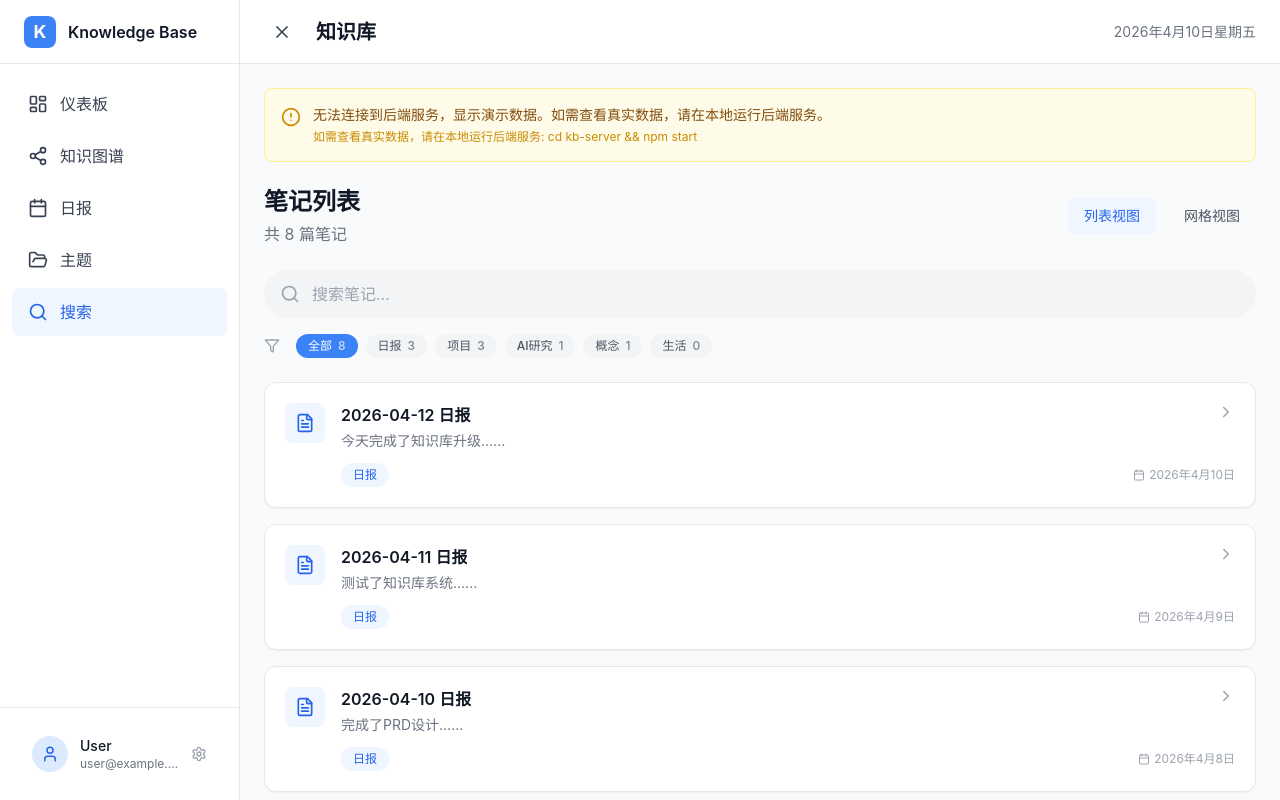
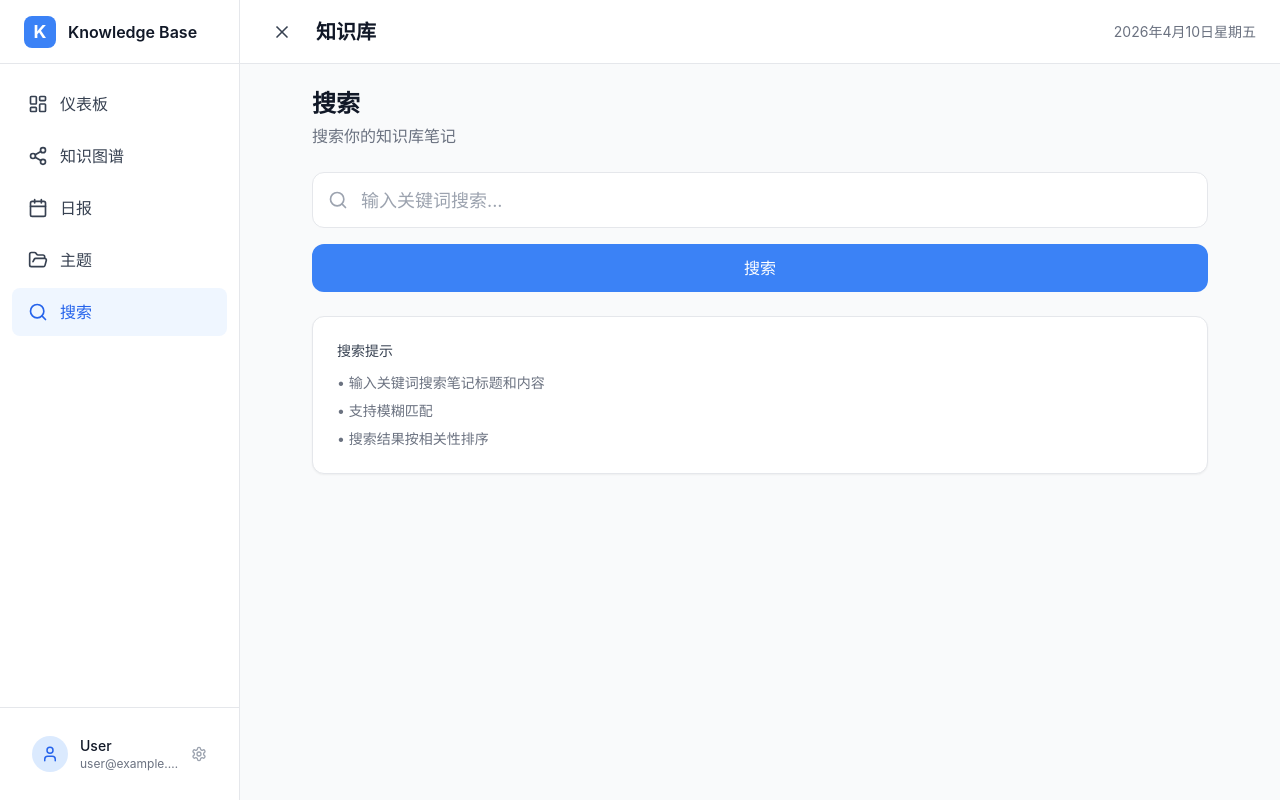
Before and after one commit to jkrescue/knowledge-base-ui, a React (Vite) app: page /search in a window 1280 px wide. Built offline with nearby package versions, Linux system fonts and the light colour scheme; no server answers.

Commit message:
fix: Add Topics and Search pages, fix navigation links
- Create Topics.jsx for topic browsing
- Create SearchPage.jsx for search functionality
- Fix Dashboard view all links
- Update App.jsx routes to use new pages
- Remove duplicate route assignments

```diff
--- a/src/App.jsx
+++ b/src/App.jsx
@@ -15,6 +15,8 @@ import Dashboard from './pages/Dashboard'
 import KnowledgeGraph from './pages/KnowledgeGraph'
 import NotesList from './pages/NotesList'
 import NoteDetail from './pages/NoteDetail'
+import Topics from './pages/Topics'
+import SearchPage from './pages/SearchPage'
 
 function App() {
   const [sidebarOpen, setSidebarOpen] = useState(true)
@@ -106,8 +108,8 @@ function App() {
             <Route path="/graph" element={<KnowledgeGraph />} />
             <Route path="/notes" element={<NotesList />} />
             <Route path="/note/:id" element={<NoteDetail />} />
-            <Route path="/topics" element={<NotesList />} />
-            <Route path="/search" element={<NotesList />} />
+            <Route path="/topics" element={<Topics />} />
+            <Route path="/search" element={<SearchPage />} />
           </Routes>
         </div>
       </main>
--- a/src/pages/Dashboard.jsx
+++ b/src/pages/Dashboard.jsx
@@ -181,7 +181,7 @@ function Dashboard() {
         <div className="lg:col-span-3 space-y-4">
           <div className="flex items-center justify-between">
             <h3 className="text-lg font-semibold text-gray-900">活跃项目</h3>
-            <Link to="/topics" className="text-sm text-primary-600 hover:text-primary-700 font-medium">
+            <Link to="/topics" className="text-sm text-primary-600 hover:text-primary-700 font-medium" id="view-all-projects">
               查看全部
             </Link>
           </div>
@@ -222,7 +222,7 @@ function Dashboard() {
         <div className="lg:col-span-2 space-y-4">
           <div className="flex items-center justify-between">
             <h3 className="text-lg font-semibold text-gray-900">最近更新</h3>
-            <Link to="/notes" className="text-sm text-primary-600 hover:text-primary-700 font-medium">
+            <Link to="/notes" className="text-sm text-primary-600 hover:text-primary-700 font-medium" id="view-all-updates">
               查看全部
             </Link>
           </div>
--- /dev/null
+++ b/src/pages/SearchPage.jsx
@@ -0,0 +1,161 @@
+import React, { useState, useEffect } from 'react'
+import { Search, FileText, X } from 'lucide-react'
+import { Link } from 'react-router-dom'
+import { api } from '../api'
+
+// 模拟数据
+const mockNotes = [
+  { id: '2026-04-12', title: '2026-04-12 日报', type: 'daily', date: new Date().toISOString() },
+  { id: '2026-04-11', title: '2026-04-11 日报', type: 'daily', date: new Date(Date.now() - 86400000).toISOString() },
+  { id: 'karpathy-wiki', title: 'Karpathy LLM Wiki 升级', type: 'projects', date: new Date(Date.now() - 172800000).toISOString() },
+]
+
+function SearchPage() {
+  const [query, setQuery] = useState('')
+  const [results, setResults] = useState([])
+  const [loading, setLoading] = useState(false)
+  const [hasSearched, setHasSearched] = useState(false)
+
+  const handleSearch = async (e) => {
+    e.preventDefault()
+    if (!query.trim()) return
+
+    setLoading(true)
+    setHasSearched(true)
+
+    try {
+      const response = await api.getNotes()
+      if (response.success) {
+        const filtered = response.data.filter(note =>
+          note.title.toLowerCase().includes(query.toLowerCase()) ||
+          (note.content && note.content.toLowerCase().includes(query.toLowerCase()))
+        )
+        setResults(filtered)
+      } else {
+        // 使用模拟数据
+        const filtered = mockNotes.filter(note =>
+          note.title.toLowerCase().includes(query.toLowerCase())
+        )
+        setResults(filtered)
+      }
+    } catch (err) {
+      // 使用模拟数据
+      const filtered = mockNotes.filter(note =>
+        note.title.toLowerCase().includes(query.toLowerCase())
+      )
+      setResults(filtered)
+    } finally {
+      setLoading(false)
+    }
+  }
+
+  const clearSearch = () => {
+    setQuery('')
+    setResults([])
+    setHasSearched(false)
+  }
+
+  const formatDate = (dateString) => {
+    return new Date(dateString).toLocaleDateString('zh-CN')
+  }
+
+  return (
+    <div className="max-w-4xl mx-auto space-y-6">
+      {/* Header */}
+      <div>
+        <h2 className="text-2xl font-bold text-gray-900">搜索</h2>
+        <p className="text-gray-500 mt-1">搜索你的知识库笔记</p>
+      </div>
+
+      {/* Search Form */}
+      <form onSubmit={handleSearch} className="relative">
+        <div className="relative">
+          <Search className="absolute left-4 top-1/2 -translate-y-1/2 text-gray-400" size={20} />
+          <input
+            type="text"
+            placeholder="输入关键词搜索..."
+            value={query}
+            onChange={(e) => setQuery(e.target.value)}
+            className="w-full h-14 pl-12 pr-12 bg-white border border-gray-200 rounded-xl focus:ring-2 focus:ring-primary-500 focus:border-transparent transition-all text-lg"
+          />
+          {query && (
+            <button
+              type="button"
+              onClick={clearSearch}
+              className="absolute right-4 top-1/2 -translate-y-1/2 text-gray-400 hover:text-gray-600"
+            >
+              <X size={20} />
+            </button>
+          )}
+        </div>
+        <button
+          type="submit"
+          className="mt-4 w-full h-12 bg-primary-500 text-white rounded-xl font-medium hover:bg-primary-600 transition-colors"
+        >
+          搜索
+        </button>
+      </form>
+
+      {/* Results */}
+      {hasSearched && (
+        <div className="space-y-4">
+          <div className="flex items-center justify-between">
+            <h3 className="text-lg font-semibold text-gray-900">
+              搜索结果 {results.length > 0 && `(${results.length})`}
+            </h3>
+          </div>
+
+          {loading ? (
+            <div className="flex items-center justify-center h-32 text-gray-500">
+              搜索中...
+            </div>
+          ) : results.length > 0 ? (
+            <div className="space-y-3">
+              {results.map((note) => (
+                <Link
+                  key={note.id}
+                  to={`/note/${note.id}`}
+                  className="card card-hover p-4 block"
+                >
+                  <div className="flex items-start gap-4">
+                    <div className="w-10 h-10 bg-primary-50 rounded-lg flex items-center justify-center flex-shrink-0">
+                      <FileText size={20} className="text-primary-600" />
+                    </div>
+                    <div className="flex-1">
+                      <h4 className="font-medium text-gray-900">{note.title}</h4>
+                      <p className="text-sm text-gray-500 mt-1">
+                        {formatDate(note.date)} · {note.type}
+                      </p>
+                    </div>
+                  </div>
+                </Link>
+              ))}
+            </div>
+          ) : (
+            <div className="text-center py-12">
+              <div className="w-16 h-16 bg-gray-100 rounded-full flex items-center justify-center mx-auto mb-4">
+                <Search size={32} className="text-gray-400" />
+              </div>
+              <h3 className="text-lg font-medium text-gray-900">未找到结果</h3>
+              <p className="text-gray-500 mt-1">尝试其他关键词</p>
+            </div>
+          )}
+        </div>
+      )}
+
+      {/* Quick Tips */}
+      {!hasSearched && (
+        <div className="card p-6">
+          <h3 className="text-sm font-medium text-gray-700 mb-3">搜索提示</h3>
+          <ul className="text-sm text-gray-500 space-y-2">
+            <li>• 输入关键词搜索笔记标题和内容</li>
+            <li>• 支持模糊匹配</li>
+            <li>• 搜索结果按相关性排序</li>
+          </ul>
+        </div>
+      )}
+    </div>
+  )
+}
+
+export default SearchPage
--- /dev/null
+++ b/src/pages/Topics.jsx
@@ -0,0 +1,102 @@
+import React, { useState, useEffect } from 'react'
+import { Search, FileText, Calendar } from 'lucide-react'
+import { Link } from 'react-router-dom'
+import { api } from '../api'
+
+// 模拟数据
+const mockTopics = [
+  { id: 'ai-research', name: 'AI 研究', count: 8, color: 'bg-orange-50 text-orange-600' },
+  { id: 'projects', name: '项目追踪', count: 10, color: 'bg-pink-50 text-pink-600' },
+  { id: 'concepts', name: '概念知识', count: 6, color: 'bg-teal-50 text-teal-600' },
+  { id: 'life', name: '生活记录', count: 5, color: 'bg-purple-50 text-purple-600' },
+  { id: 'meetings', name: '会议纪要', count: 3, color: 'bg-yellow-50 text-yellow-600' },
+  { id: 'people', name: '人脉网络', count: 2, color: 'bg-indigo-50 text-indigo-600' },
+]
+
+function Topics() {
+  const [topics, setTopics] = useState(mockTopics)
+  const [loading, setLoading] = useState(false)
+
+  useEffect(() => {
+    // 尝试从 API 获取数据
+    const fetchTopics = async () => {
+      try {
+        const response = await api.getNotes()
+        if (response.success) {
+          // 统计各主题数量
+          const counts = {}
+          response.data.forEach(note => {
+            const type = note.type || 'other'
+            counts[type] = (counts[type] || 0) + 1
+          })
+
+          // 更新主题数量
+          const updatedTopics = topics.map(t => ({
+            ...t,
+            count: counts[t.id] || t.count
+          }))
+          setTopics(updatedTopics)
+        }
+      } catch (err) {
+        console.log('使用模拟数据')
+      }
+    }
+
+    fetchTopics()
+  }, [])
+
+  if (loading) {
+    return <div className="flex items-center justify-center h-64 text-gray-500">加载中...</div>
+  }
+
+  return (
+    <div className="max-w-6xl mx-auto space-y-6">
+      {/* Header */}
+      <div className="flex items-center justify-between">
+        <div>
+          <h2 className="text-2xl font-bold text-gray-900">主题分类</h2>
+          <p className="text-gray-500 mt-1">按主题浏览你的知识库</p>
+        </div>
+      </div>
+
+      {/* Topics Grid */}
+      <div className="grid grid-cols-1 md:grid-cols-2 lg:grid-cols-3 gap-6">
+        {topics.map((topic) => (
+          <Link
+            key={topic.id}
+            to={`/notes?topic=${topic.id}`}
+            className="card card-hover p-6 block"
+          >
+            <div className="flex items-start justify-between">
+              <div className={`w-12 h-12 rounded-xl flex items-center justify-center ${topic.color}`}>
+                <FileText size={24} />
+              </div>
+              <span className="text-2xl font-bold text-gray-900">{topic.count}</span>
+            </div>
+            <h3 className="text-lg font-semibold text-gray-900 mt-4">{topic.name}</h3>
+            <p className="text-sm text-gray-500 mt-1">{topic.count} 篇笔记</p>
+          </Link>
+        ))}
+      </div>
+
+      {/* Quick Stats */}
+      <div className="card p-6 mt-8">
+        <h3 className="text-lg font-semibold text-gray-900 mb-4">快速统计</h3>
+        <div className="grid grid-cols-2 md:grid-cols-4 gap-4">
+          <div className="text-center">
+            <p className="text-3xl font-bold text-primary-600">{topics.length}</p>
+            <p className="text-sm text-gray-500">主题数量</p>
+          </div>
+          <div className="text-center">
+            <p className="text-3xl font-bold text-primary-600">
+              {topics.reduce((sum, t) => sum + t.count, 0)}
+            </p>
+            <p className="text-sm text-gray-500">总笔记数</p>
+          </div>
+        </div>
+      </div>
+    </div>
+  )
+}
+
+export default Topics
```
Also changed, not shown: 5 other files (tests, documents, lock files or other folders).
